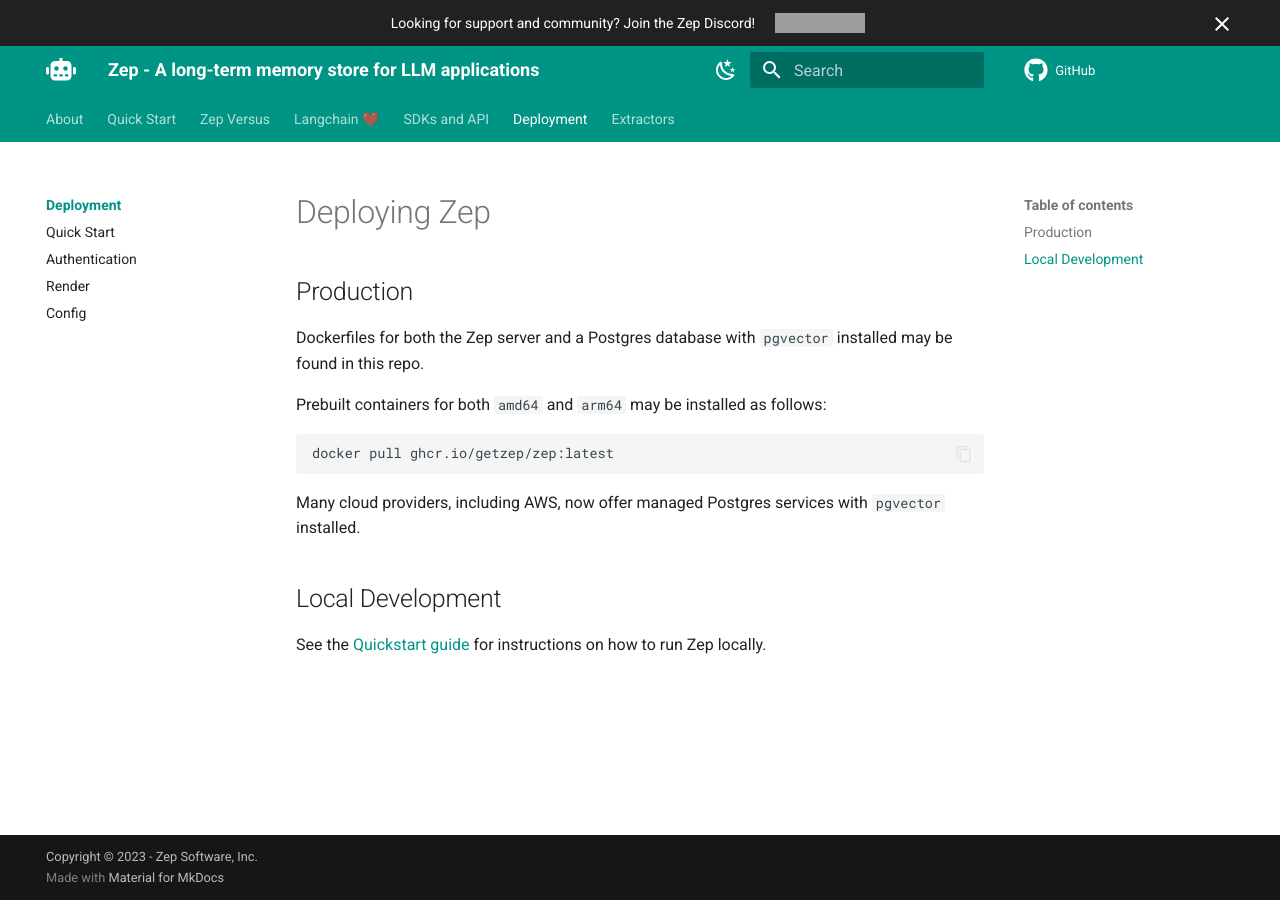
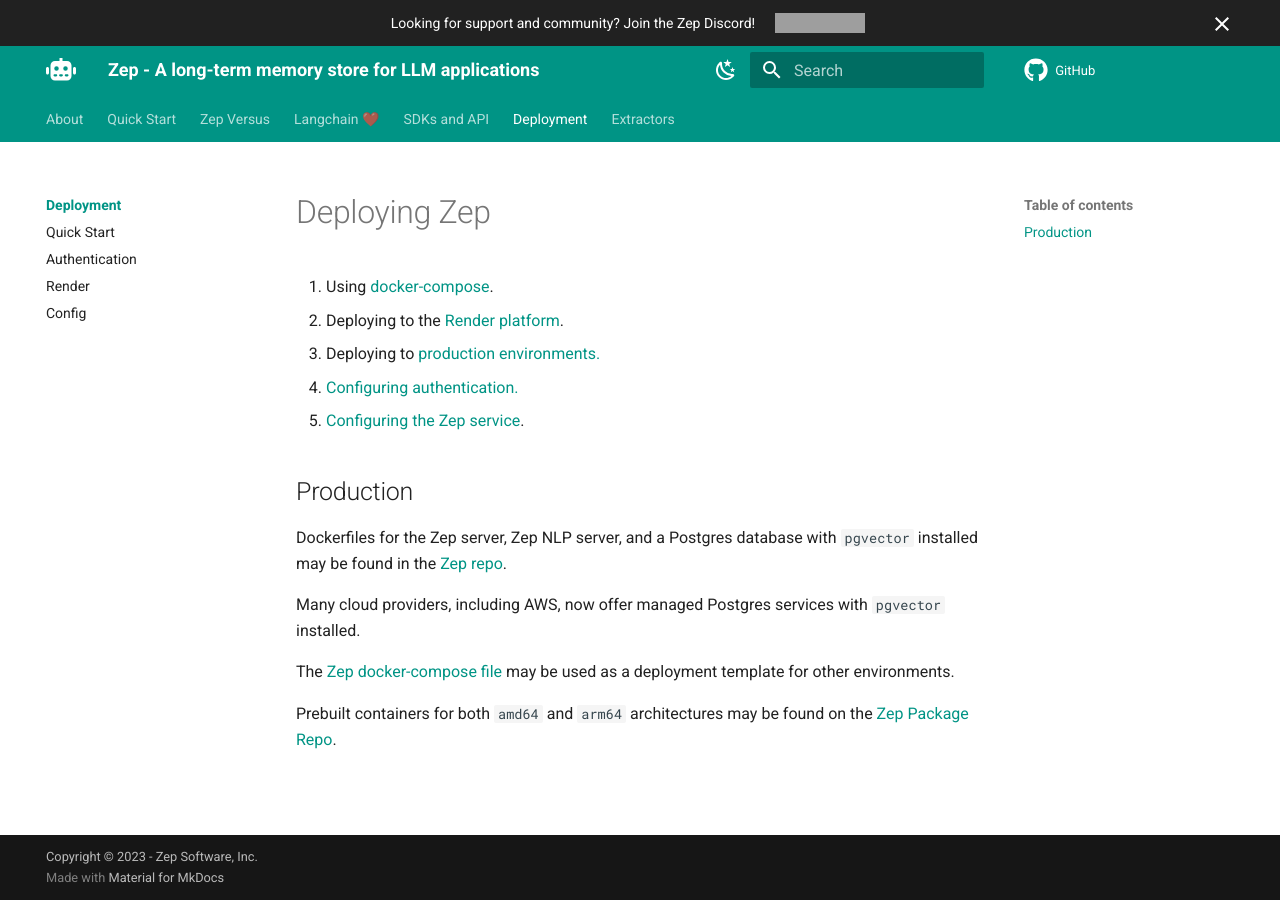
Before and after one commit to getzep/docs.getzep.com, an MkDocs documentation site: the page built from docs/deployment/index.md, in a window 1280 px wide. Built offline with MkDocs 1.6.1 and Material for MkDocs 9.7.7, drawn with Linux system fonts in a browser that asks for light colours; comment, search, counter and statistics services are not loaded; grey boxes are pictures that could not be loaded.

Commit message:
update deployment page

````diff
--- a/docs/deployment/index.md
+++ b/docs/deployment/index.md
@@ -1,14 +1,16 @@
 # Deploying Zep
+
+1. Using [docker-compose](/deployment/quickstart).
+2. Deploying to the [Render platform](/deployment/render).
+3. Deploying to [production environments.](#production)
+4. [Configuring authentication.](/deployment/auth)
+5. [Configuring the Zep service](/deployment/config).
+
 ## Production
-Dockerfiles for both the Zep server and a Postgres database with `pgvector` installed may be found in this repo.
-
-Prebuilt containers for both `amd64` and `arm64` may be installed as follows:
-```bash
-docker pull ghcr.io/getzep/zep:latest
-```
+Dockerfiles for the Zep server, Zep NLP server, and a Postgres database with `pgvector` installed may be found in the [Zep repo](https://github.com/getzep/zep).
 
 Many cloud providers, including AWS, now offer managed Postgres services with `pgvector` installed.
 
-## Local Development
+The [Zep docker-compose file](https://github.com/getzep/zep/blob/main/docker-compose.yaml) may be used as a deployment template for other environments.
 
-See the [Quickstart guide](deployment/quickstart) for instructions on how to run Zep locally.
+Prebuilt containers for both `amd64` and `arm64` architectures may be found on the [Zep Package Repo](https://github.com/orgs/getzep/packages?repo_name=zep).
````
Also changed, not shown: docs/deployment/quickstart.md (+7 -0 lines).
